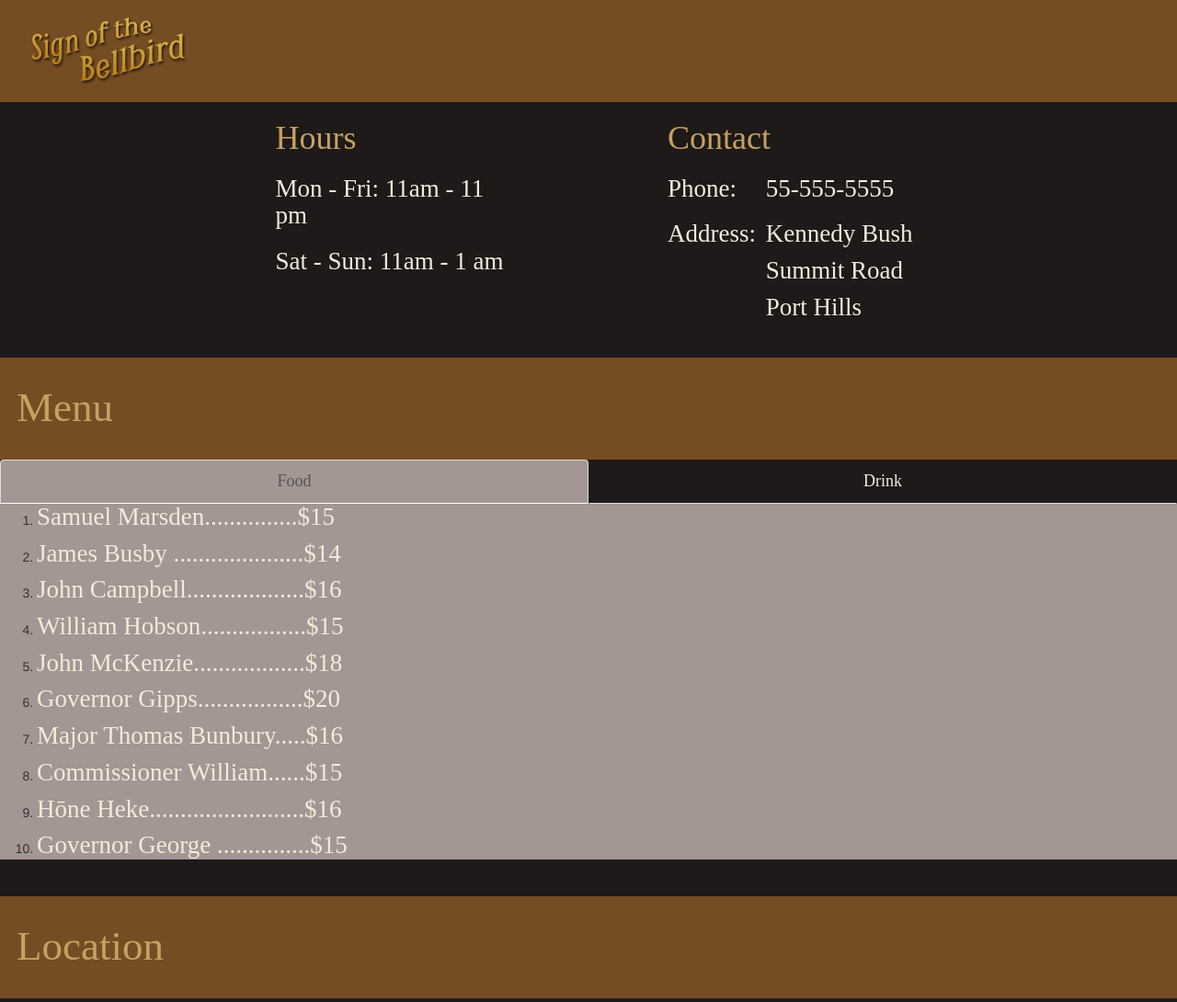
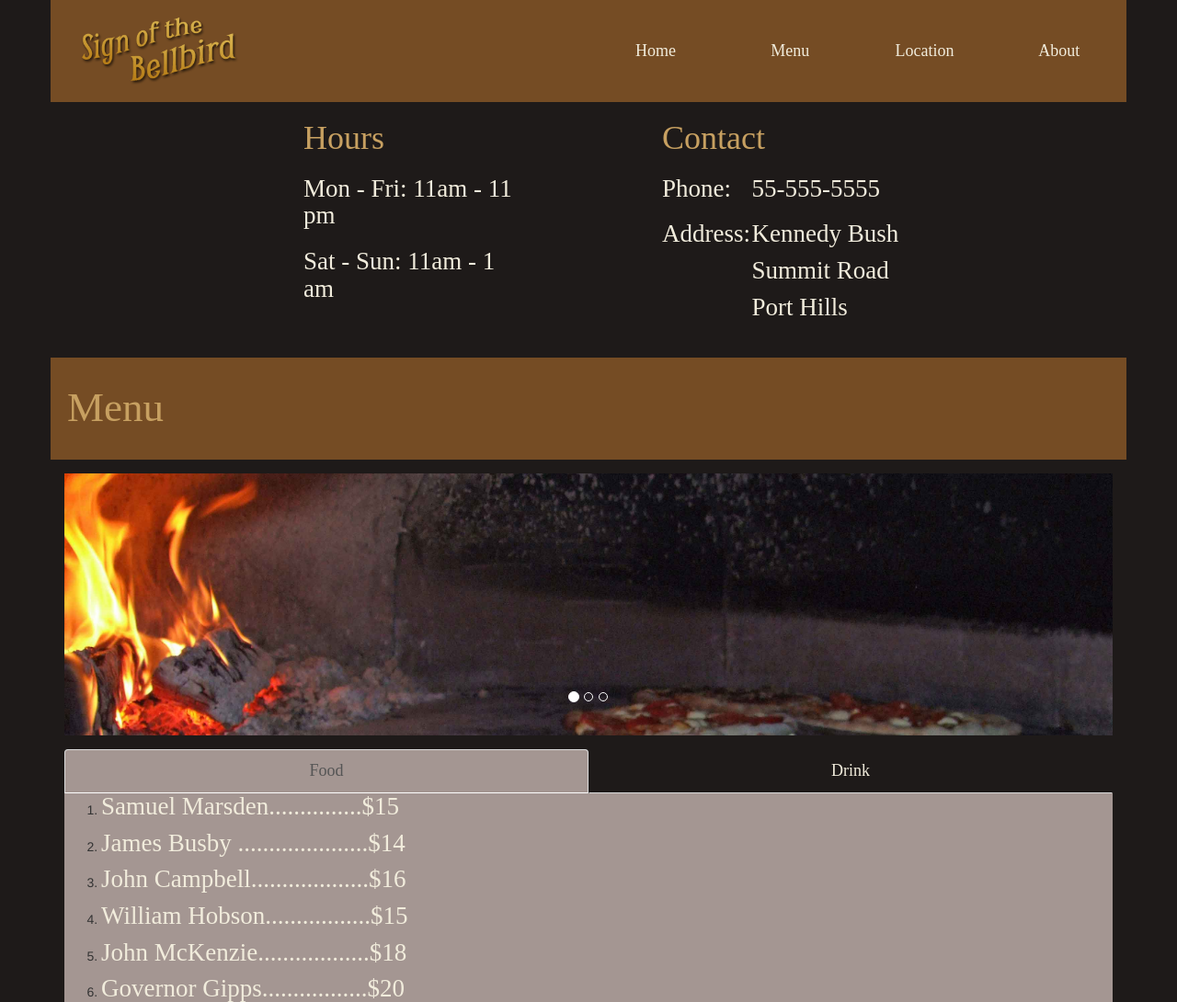
Before and after one commit to andrewnick/ywbc_restaurant, a PHP site: page / in a window 1280 px wide. Shown: the top 1090 px of the page at 92% size. Run offline with PHP 8.4, Linux system fonts and the light colour scheme; some libraries are stand-ins or nearby versions; some web fonts are replaced.

Commit message:
has menu images and location has better desktop layout

```diff
--- a/assets/js/main.js
+++ b/assets/js/main.js
@@ -2,7 +2,18 @@ var tablet = 750;
 var desktop = 970;
 var large = 1170;
 
+var imgContainerWidth = 0;
+var imgContainerHeight = 0;
+
+var menuImgHeightRatioMobile = 0.33; //25% of width
+var menuImgHeightRatioDesktop = 0.25
+
+
 $(document).ready( function(){
+
+	// initialize site depending on initial view port width
+	layoutInit();
+
 
 	$('button').on('click', function () {
 
@@ -24,16 +35,51 @@ $(document).ready( function(){
 
 	$(".nav_item_container").on('click', function(){
 
-		$("main").addClass('move_right');
-		$("main").removeClass('move_left');
+		if ($('button').css('display') != 'none'){
+			$("main").addClass('move_right');
+			$("main").removeClass('move_left');
+		}
+
 	});
 
 	$(window).on('resize' , function(){
+		layoutInit();
+	});
+
+});
+
+// This function sets layout classes and parameters the particular view port
+function layoutInit() {
+
 		if ($('button').css('display') == 'none'){
 			$('.nav_item_container').show();
 		}else {
 			$('.nav_item_container').hide();
 		}
-	});
 
-});
+		if ((window).outerWidth >= desktop){
+
+			// Change map ratio for better viewing on mobile
+			$("div .embed-responsive").removeClass('embed-responsive-4by3');
+			$("div .embed-responsive").addClass('embed-responsive-16by9');
+
+			setImageHeight(menuImgHeightRatioDesktop, $(".menu_img"))
+
+		}else {
+
+			// Change map ratio for better viewing on mobile
+			$("div .embed-responsive").removeClass('embed-responsive-16by9');
+			$("div .embed-responsive").addClass('embed-responsive-4by3');
+
+
+			setImageHeight(menuImgHeightRatioMobile, $(".menu_img"))
+		}
+}
+
+// This sets the height of the element as a percentage of the element's width
+function setImageHeight (heightPercentage, element) {
+
+		var containerWidth = element.css('width');
+		var containerHeight = parseInt(containerWidth) * heightPercentage;
+		element.css('height', containerHeight);
+}
--- a/assets/scss/_menu.scss
+++ b/assets/scss/_menu.scss
@@ -37,3 +37,9 @@ $menu_tab_colour_inactive:	$dark;
 		background-color: $menu_tab_colour_active;
 	}
 }
+
+
+// .menu_img {
+// 	width:100%;
+// 	max-height: 300px;
+// }
--- a/assets/scss/_text.scss
+++ b/assets/scss/_text.scss
@@ -56,8 +56,8 @@ h5 {
 
 p {
 	line-height: 1.5;
-	margin-top: $baseline;
-	margin-bottom: 0px;
+	margin-bottom: $baseline;
+	margin-top: 0px;
 	font-family: $body_font_family;
 	font-weight: $body_font_weight;
 	font-size: $body_font_size;
--- a/includes/content-location.php
+++ b/includes/content-location.php
@@ -4,21 +4,26 @@
 		<h2>Location</h2>
 	</div>
 
-	<div class="col-xs-12">
+	<div class="content_container_img col-xs-12">
+		<img class="img-responsive" src="assets/images/sign_of_the_bellbird.jpg" alt="Sign of the bellbird">
+	</div>
+
+	<div class="content_container_details col-xs-12">
 		<div class="row">
+			<div class='col-sm-4 col-md-3'>
+				<div class="content_location_text row">
 					<h3 class="col-xs-12">How to find us</h3>
-		</div>
-		<div class="row">
+
 					<p class="col-xs-12">Sign of the Bellbird is situated in the port
 					hills at the top of Kennedys Bush</p>
 				</div>
+			</div>
 
+			<div class="col-sm-8 col-md-9">
 				<div class="content_location_map_overlay embed-responsive embed-responsive-4by3" onClick="style.pointerEvents='none'">
 					<iframe class="embed-responsive-item" src="https://www.google.com/maps/embed?pb=!1m18!1m12!1m3!1d11551.086026545165!2d172.625216!3d-43.63211444999978!2m3!1f0!2f0!3f0!3m2!1i1024!2i768!4f13.1!3m3!1m2!1s0x0%3A0x0!2zNDPCsDM3JzU1LjYiUyAxNzLCsDM3JzMwLjgiRQ!5e0!3m2!1sen!2s!4v1407408954767"></iframe>
 				</div>
 			</div>
-
-	<div class="col-xs-12">
-		<img class="img-responsive" src="assets/images/sign_of_the_bellbird.jpg" alt="Sign of the bellbird">
 		</div>
 	</div>
+</div>
--- a/includes/content-menu.php
+++ b/includes/content-menu.php
@@ -3,6 +3,30 @@
 	<div class="content_header col-xs-12" id="menu">
 		<h2>Menu</h2>
 	</div>
+
+	<div class="content_container_img col-xs-12">
+		<div id="menuCarousel" class="carousel" data-ride="carousel" data-interval="0">
+			<ol class="carousel-indicators">
+				<li class="active" data-target="#menuCarousel" data-slide-to="0"></li>
+				<li data-target="#menuCarousel" data-slide-to="1"></li>
+				<li data-target="#menuCarousel" data-slide-to="2"></li>
+			</ol>
+
+			<div class="carousel-inner">
+				<div class="item menu_img active">
+					<img src="assets/images/pizza1.jpg" alt="">
+				</div>
+				<div class="item menu_img">
+					<img src="assets/images/pizza2.jpg" alt="">
+				</div>
+				<div class="item menu_img">
+					<img src="assets/images/pizza3.jpg" alt="">
+				</div>
+			</div>
+		</div>
+	</div>
+
+	<div class="content_container_details col-xs-12">
 		<!-- Nav tabs -->
 		<ul class="nav nav-tabs nav-justified" role="tablist">
 		  <li class="active nav_tab"><a href="#food" role="tab" data-toggle="tab">Food</a></li>
@@ -40,5 +64,6 @@
 			</ol>
 		   </div>
 		</div>
+	</div>
 
 </div>
--- a/includes/head.php
+++ b/includes/head.php
@@ -20,6 +20,7 @@
 
   <!-- Javascript -->
   <script src="https://ajax.googleapis.com/ajax/libs/jquery/1.11.1/jquery.min.js"></script>
+  <script src='assets/js/jquery.resize-image-aspect-ratio-master/src/jquery.resize-image-aspect-ratio.js'></script>
   <script src="assets/js/main.js"></script>
 
   <!-- add Modernizr -->
--- a/index.php
+++ b/index.php
@@ -3,7 +3,7 @@
 
   <?php require_once("includes/head.php") ?>
 
-  <body class="container-fluid">
+  <body class="container">
 
       <?php require_once('includes/header.php') ?>
 
```
Also changed, not shown: assets/images/cc_attribution.txt (added, +17 -0 lines), assets/scss/_content.scss (+26 -0 lines), assets/css/main.css, assets/images/person.jpg (added), assets/images/pizza1.jpg (added), assets/images/pizza2.jpg (added), assets/images/pizza3.jpg (added), assets/images/sign_of_the_bellbird.JPG. Lines whose indentation alone changed are shown as unchanged.
